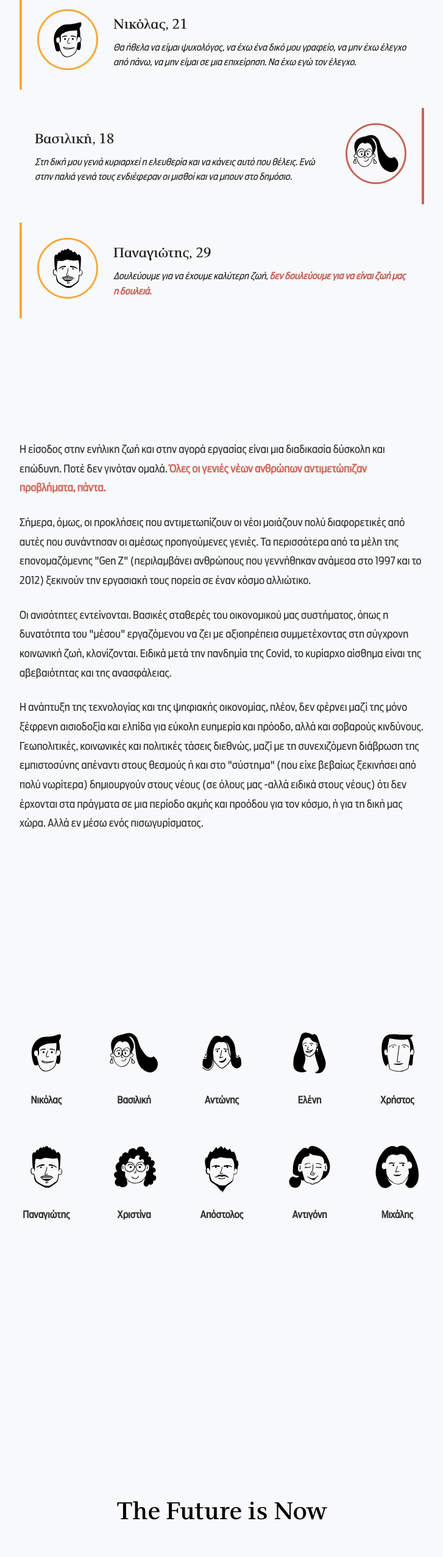
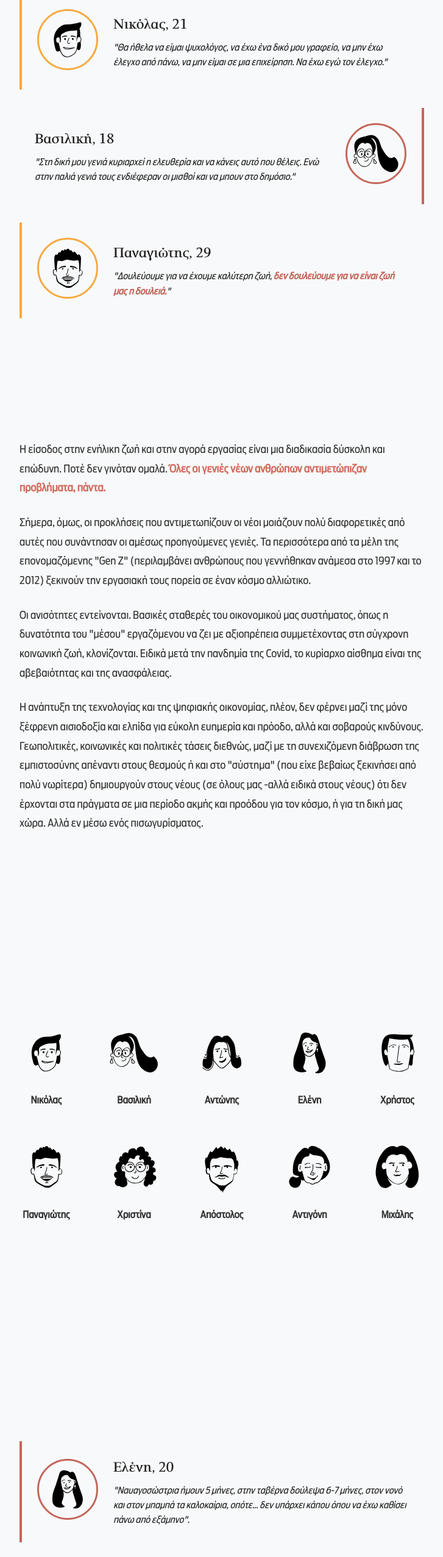
Before and after one commit to cpapazoglou/GenZSurvey, a Next.js app: page / in a window 1280 px wide. Shown: the part 944-3498 px from the top of the page at 61% size, without its empty margins (276-1003 px from the left). Built offline with nearby package versions, Linux system fonts and the light colour scheme.

Commit message:
Adds more multiple quotes.

```diff
--- a/src/components/templates/MultipleQuotesTemplate.module.css
+++ b/src/components/templates/MultipleQuotesTemplate.module.css
@@ -13,11 +13,27 @@
   padding: 25px;
   width: 100%;
   max-width: 704px;
-  border-left: 4px solid var(--yellow-color);
 }
 
 .quoteCardOdd {
   flex-direction: row-reverse;
+}
+
+/* Border color classes based on title ending */
+.yellowBorder {
+  border-left: 4px solid var(--yellow-color);
+}
+
+.yellowBorder.quoteCardOdd {
+  border-left: none;
+  border-right: 4px solid var(--yellow-color);
+}
+
+.orangeBorder {
+  border-left: 4px solid var(--orange-dark-color);
+}
+
+.orangeBorder.quoteCardOdd {
   border-left: none;
   border-right: 4px solid var(--orange-dark-color);
 }
@@ -35,7 +51,12 @@
   transition: transform 0.3s ease;
 }
 
-.testimonialImageOdd {
+/* Image border colors based on border class */
+.yellowBorder .testimonialImageImg {
+  border: 3px solid var(--yellow-color);
+}
+
+.orangeBorder .testimonialImageImg {
   border: 3px solid var(--orange-dark-color);
 }
 
--- a/src/components/templates/MultipleQuotesTemplate.tsx
+++ b/src/components/templates/MultipleQuotesTemplate.tsx
@@ -12,19 +12,22 @@ const MultipleQuotesTemplate: React.FC<MultipleQuotesTemplateProps> = ({ section
 		<div className={styles.contentSection}>
 			{section.children.map((quote, index) => {
 				const isOdd = index % 2 === 1;
+				const name = quote.title.split(',')[0];
+				const endsWithSigma = name.endsWith('ς');
+				const borderColorClass = endsWithSigma ? styles.yellowBorder : styles.orangeBorder;
 
 				return (
 					<div
 						key={index}
-						className={`${styles.quoteCard} ${isOdd ? styles.quoteCardOdd : ''}`}
+						className={`${styles.quoteCard} ${isOdd ? styles.quoteCardOdd : ''} ${borderColorClass}`}
 					>
 						<div className={styles.testimonialImage}>
 							<Image
 								src={quote.image}
-								alt={quote.title.split(',')[0]}
+								alt={name}
 								width={100}
 								height={100}
-								className={`${styles.testimonialImageImg} ${isOdd ? styles.testimonialImageOdd : ''}`}
+								className={styles.testimonialImageImg}
 							/>
 						</div>
 						<div className={styles.testimonialContent}>
--- a/src/data/content.json
+++ b/src/data/content.json
@@ -13,17 +13,17 @@
         {
           "image": "/images/nikolas.svg",
           "title": "Νικόλας, 21",
-          "text": "Θα ήθελα να είμαι ψυχολόγος, να έχω ένα δικό μου γραφείο, να μην έχω έλεγχο από πάνω, να μην είμαι σε μια επιχείρηση. Να έχω εγώ τον έλεγχο."
+          "text": "\"Θα ήθελα να είμαι ψυχολόγος, να έχω ένα δικό μου γραφείο, να μην έχω έλεγχο από πάνω, να μην είμαι σε μια επιχείρηση. Να έχω εγώ τον έλεγχο.\""
         },
         {
           "image": "/images/vasiliki.svg",
           "title": "Βασιλική, 18",
-          "text": "Στη δική μου γενιά κυριαρχεί η ελευθερία και να κάνεις αυτό που θέλεις. Ενώ στην παλιά γενιά τους ενδιέφεραν οι μισθοί και να μπουν στο δημόσιο."
+          "text": "\"Στη δική μου γενιά κυριαρχεί η ελευθερία και να κάνεις αυτό που θέλεις. Ενώ στην παλιά γενιά τους ενδιέφεραν οι μισθοί και να μπουν στο δημόσιο.\""
         },
         {
           "image": "/images/panagiotis.svg",
           "title": "Παναγιώτης, 29",
-          "text": "Δουλεύουμε για να έχουμε καλύτερη ζωή, <strong>δεν δουλεύουμε για να είναι ζωή μας η δουλειά.</strong>"
+          "text": "\"Δουλεύουμε για να έχουμε καλύτερη ζωή, <strong>δεν δουλεύουμε για να είναι ζωή μας η δουλειά.</strong>\""
         }
       ]
     },
@@ -89,6 +89,27 @@
       ]
     },
     {
+      "id": "additional-quotes",
+      "template": "multiple-quotes",
+      "children": [
+        {
+          "image": "/images/eleni.svg",
+          "title": "Ελένη, 20",
+          "text": "\"Ναυαγοσώστρια ήμουν 5 μήνες, στην ταβέρνα δούλεψα 6-7 μήνες, στον νονό και στον μπαμπά τα καλοκαίρια, οπότε… δεν υπάρχει κάπου όπου να έχω καθίσει πάνω από εξάμηνο\"."
+        },
+        {
+          "image": "/images/nikolas.svg",
+          "title": "Νικόλας, 21",
+          "text": "\"Οι άνθρωποι είναι πιο ψαγμένοι σήμερα, περισσότερο από ποτέ. Υπάρχει μια μερίδα ανθρώπων που θέλουν να κοιτάξουν προς τον εαυτό τους. Η γενιά μας πηγαίνει περισσότερο σε ψυχολόγο από ότι πήγαινε η γενιά των γονιών μας\"."
+        },
+        {
+          "image": "/images/apostolos.svg",
+          "title": "Απόστολος, 25",
+          "text": "\"Ήρθε η ώρα να βρω μία σταθερή δουλειά και να εξελιχθεί με οποιαδήποτε τροπή η ζωή μου. Είμαι 25, πρέπει να βρω μια δουλειά που θα μου επιτρέπει αν όχι να φύγω από το σπίτι, τότε το να συγκατοικήσω, ας πούμε, με τον αδερφό μου\"."
+        }
+      ]
+    },
+    {
       "id": "conclusion",
       "template": "single-quote",
       "title": "The Future is Now",
```
